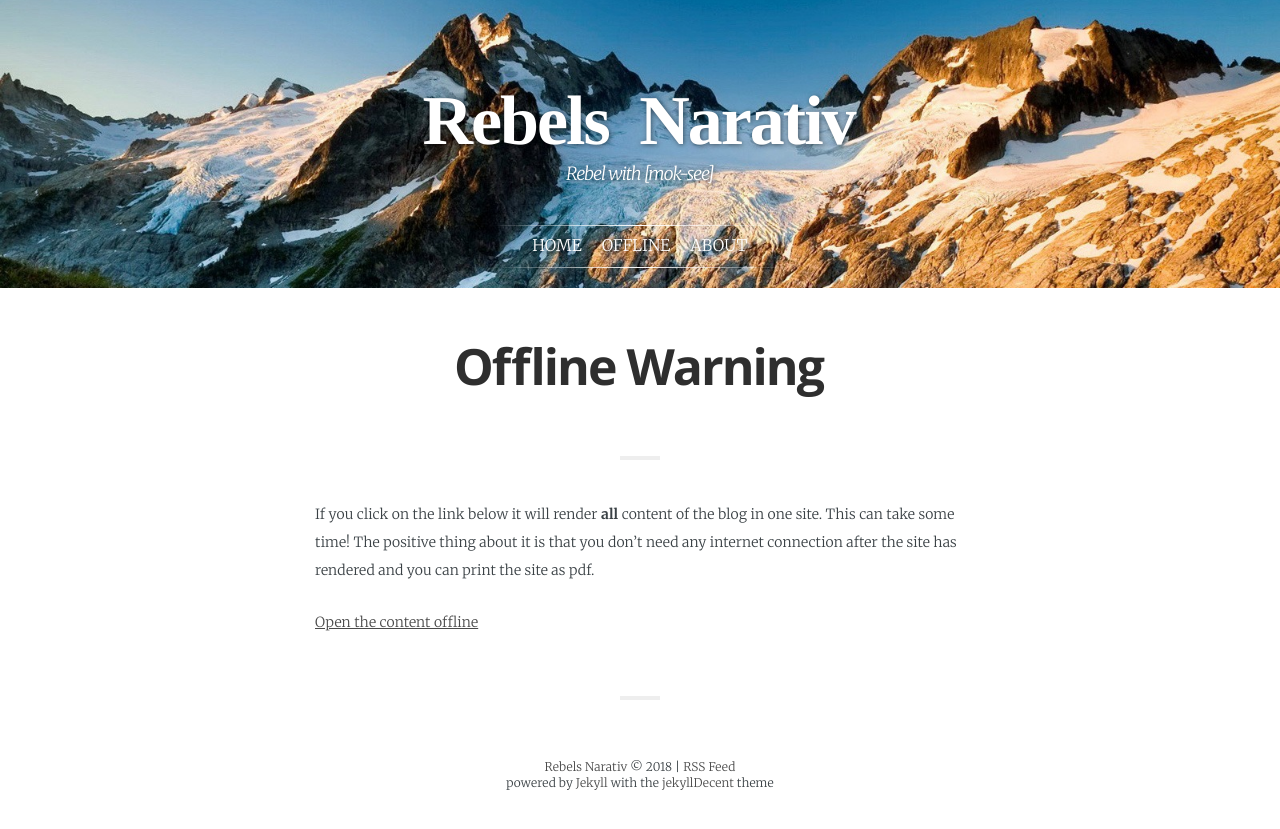
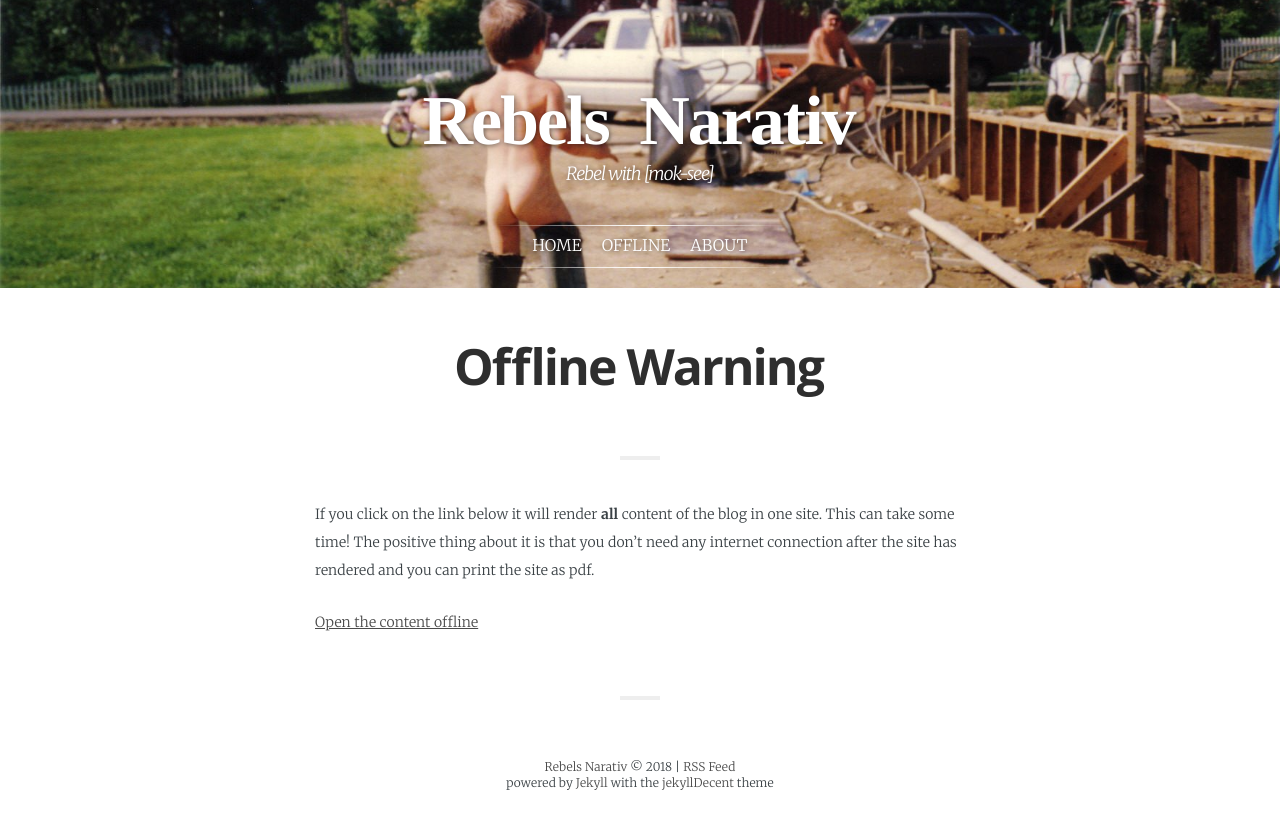
Before and after one commit to mok-see/mok-see.github.io, a Jekyll site: the page built from _pages/offline-warning.md, in a window 1280 px wide. Shown: the top 829 px of the page. Built offline with Jekyll 4.4.1, drawn with Linux system fonts in a browser that asks for light colours; some web fonts are replaced.

Commit message:
updates to theme

```diff
--- a/_config.yml
+++ b/_config.yml
@@ -8,14 +8,14 @@
 # Site settings
 title:            Rebels Narativ
 subtitle:         Rebel with [mok-see]
-description:      This is the jekyllTheme example blog. It only exists to demonstrate how the theme looks and feels.
-keywords:         demo theme example github jekyll features
+description:      This is the rebels narative designing and developing better businesses with [mok-see]
+keywords:         blog designing developing better business [mok-see] construction digitization
 language:         "en" # default language of the blog. Language codes: http://www.w3schools.com/tags/ref_language_codes.asp
 
 baseurl:          "/" # the subpath of your site, e.g. /blog
 url:              "" # the base hostname & protocol for your site. Have a look at robots.txt as well!
 permalink:        /blog/:categories/:title
-cover:            /assets/mountain-cover.jpg
+cover:            /assets/byggeplass.jpg
 disqus_shortname: "rebelsnarativ"
 
 # Build settings
```
Also changed, not shown: _pages/about.md (+1 -1 lines), _pages/offline-warning.md (+1 -1 lines), README.md.
